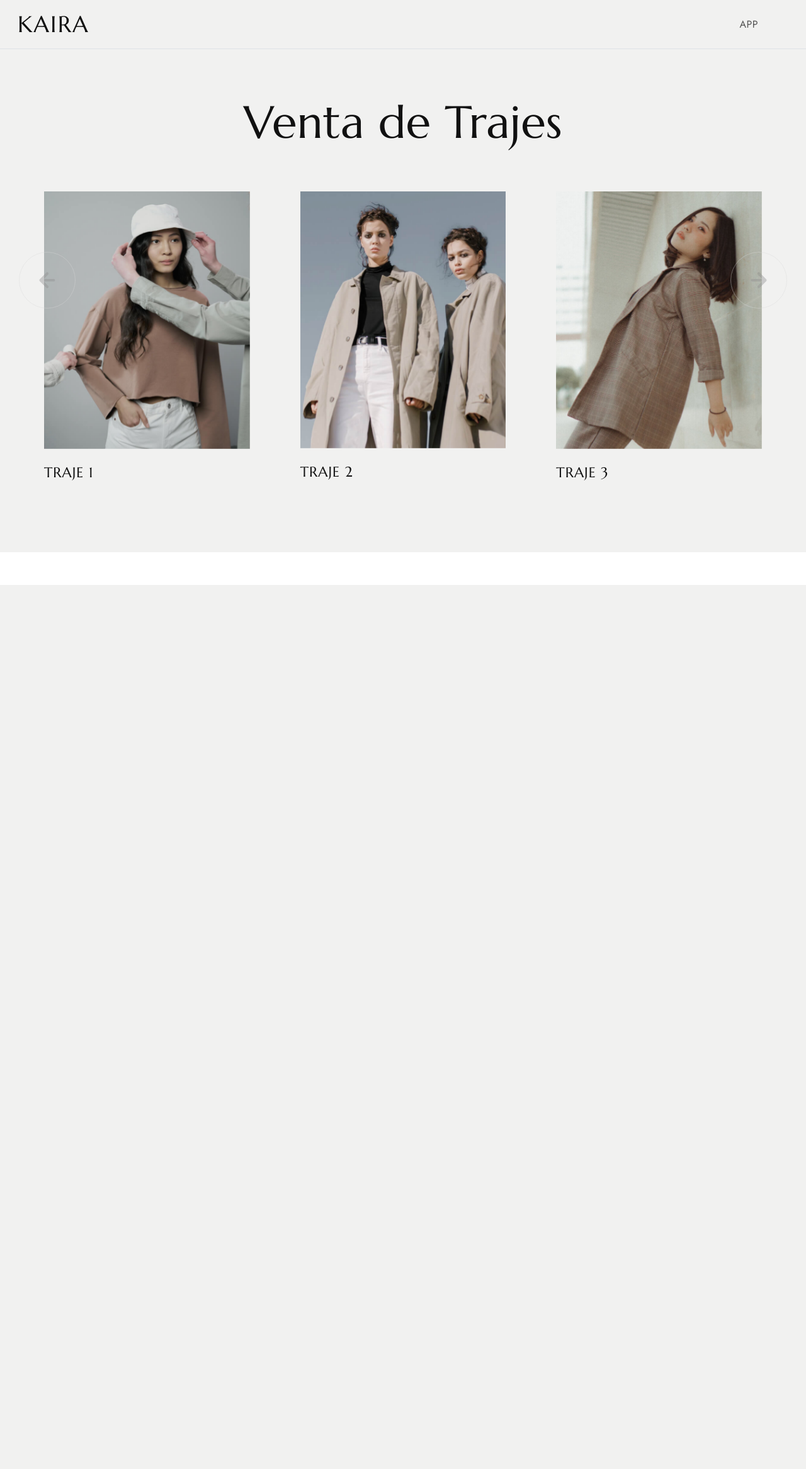
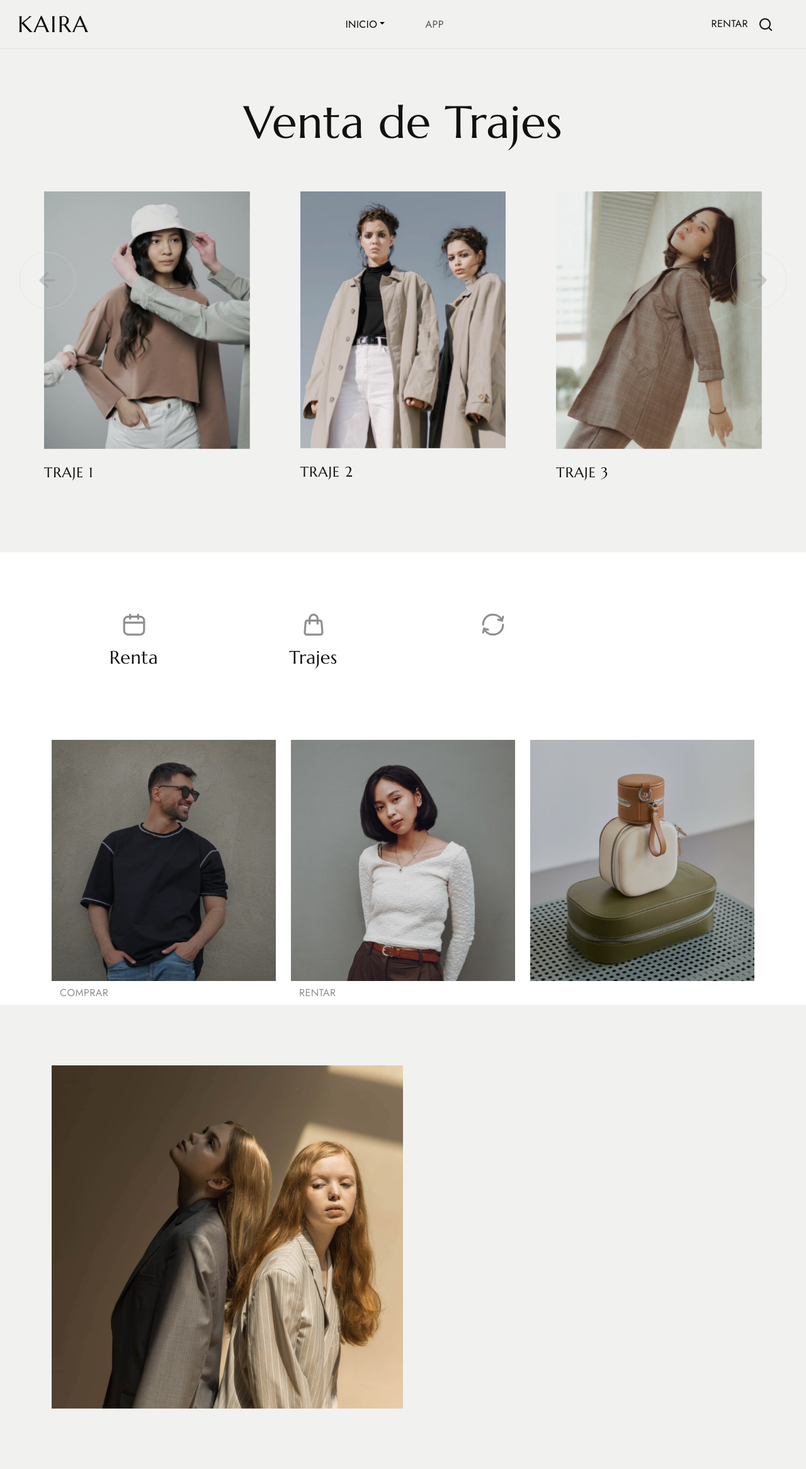
Before and after one commit to AliciaDG5894/Practica1AS, a Flask app: page / in a window 1280 px wide. Shown: the whole page at 63% size. Before the commit the page ends 929 px from the top, so only its background shows below. Run offline with Flask 3, Linux system fonts and the light colour scheme.

Commit message:
Update landing-page.html

```diff
--- a/templates/landing-page.html
+++ b/templates/landing-page.html
@@ -268,12 +268,47 @@
 
             <div class="offcanvas-body">
               <ul class="navbar-nav justify-content-end flex-grow-1 gap-1 gap-md-5 pe-3">
+                <li class="nav-item dropdown">
+                  <a class="nav-link dropdown-toggle active" href="#" id="dropdownHome" data-bs-toggle="dropdown"
+                    aria-haspopup="true" aria-expanded="false">Inicio</a>
+                </li>
                 <li class="nav-item">
                   <a class="nav-link" href="./dashboard">App</a>
                 </li>
               </ul>
             </div>
           </div>
+        </div>
+
+        <div class="col-3 col-lg-auto">
+          <ul class="list-unstyled d-flex m-0">
+            <li class="d-none d-lg-block">
+              <a href="{{ url_for('landingPage') }}" class="text-uppercase mx-3">Rentar <span class="wishlist-count"></span>
+              </a>
+            </li>
+            <li class="d-lg-none">
+              <a href="#" class="mx-2">
+                <svg width="24" height="24" viewBox="0 0 24 24">
+                  <use xlink:href="#heart"></use>
+                </svg>
+              </a>
+            </li>
+            <li class="d-lg-none">
+              <a href="#" class="mx-2" data-bs-toggle="offcanvas" data-bs-target="#offcanvasCart"
+                aria-controls="offcanvasCart">
+                <svg width="24" height="24" viewBox="0 0 24 24">
+                  <use xlink:href="#cart"></use>
+                </svg>
+              </a>
+            </li>
+            <li class="search-box" class="mx-2">
+              <a href="#search" class="search-button">
+                <svg width="24" height="24" viewBox="0 0 24 24">
+                  <use xlink:href="#search"></use>
+                </svg>
+              </a>
+            </li>
+          </ul>
         </div>
 
       </div>
@@ -395,6 +430,96 @@
     </div>
   </section>
 
+  <section class="features py-5">
+    <div class="container">
+      <div class="row">
+        <div class="col-md-3 text-center" data-aos="fade-in" data-aos-delay="0">
+          <div class="py-5">
+            <svg width="38" height="38" viewBox="0 0 24 24">
+              <use xlink:href="#calendar"></use>
+            </svg>
+            <h4 class="element-title text-capitalize my-3">Renta</h4>
+          </div>
+        </div>
+        <div class="col-md-3 text-center" data-aos="fade-in" data-aos-delay="300">
+          <div class="py-5">
+            <svg width="38" height="38" viewBox="0 0 24 24">
+              <use xlink:href="#shopping-bag"></use>
+            </svg>
+            <h4 class="element-title text-capitalize my-3">Trajes</h4>
+          </div>
+        </div>
+        <div class="col-md-3 text-center" data-aos="fade-in" data-aos-delay="900">
+          <div class="py-5">
+            <svg width="38" height="38" viewBox="0 0 24 24">
+              <use xlink:href="#arrow-cycle"></use>
+            </svg>
+          </div>
+        </div>
+      </div>
+    </div>
+  </section>
+
+  <section class="categories overflow-hidden">
+    <div class="container">
+      <div class="open-up" data-aos="zoom-out">
+        <div class="row">
+          <div class="col-md-4">
+            <div class="cat-item image-zoom-effect">
+              <div class="image-holder">
+                <a href="{{ url_for('landingPage') }}">
+                  <img src="{{ url_for('static', filename='landing-page/images/cat-item1.jpg') }}" alt="categories" class="product-image img-fluid">
+                </a>
+              </div>
+              <div class="category-content">
+                <div class="product-button">
+                  <a href="{{ url_for('landingPage') }}" class="btn btn-common text-uppercase">Comprar</a>
+                </div>
+              </div>
+            </div>
+          </div>
+          <div class="col-md-4">
+            <div class="cat-item image-zoom-effect">
+              <div class="image-holder">
+                <a href="{{ url_for('landingPage') }}">
+                  <img src="{{ url_for('static', filename='landing-page/images/cat-item2.jpg') }}" alt="categories" class="product-image img-fluid">
+                </a>
+              </div>
+              <div class="category-content">
+                <div class="product-button">
+                  <a href="{{ url_for('landingPage') }}" class="btn btn-common text-uppercase">Rentar</a>
+                </div>
+              </div>
+            </div>
+          </div>
+          <div class="col-md-4">
+            <div class="cat-item image-zoom-effect">
+              <div class="image-holder">
+                <a href="{{ url_for('landingPage') }}">
+                  <img src="{{ url_for('static', filename='landing-page/images/cat-item3.jpg') }}" alt="categories" class="product-image img-fluid">
+                </a>
+              </div>
+            </div>
+          </div>
+        </div>
+      </div>
+    </div>
+  </section>
+
+  <section class="collection bg-light position-relative py-5">
+    <div class="container">
+      <div class="row">
+        <div class="title-xlarge text-uppercase txt-fx domino">Trajes</div>
+        <div class="collection-item d-flex flex-wrap my-5">
+          <div class="col-md-6 column-container">
+            <div class="image-holder">
+              <img src="{{ url_for('static', filename='landing-page/images/single-image-2.jpg') }}" alt="collection" class="product-image img-fluid">
+            </div>
+          </div>
+        </div>
+      </div>
+    </div>
+  </section>
   <script src="{{ url_for('static', filename='landing-page/js/jquery.min.js') }}"></script>
   <script src="{{ url_for('static', filename='landing-page/js/plugins.js') }}"></script>
   <script src="{{ url_for('static', filename='landing-page/js/SmoothScroll.js') }}"></script>
```
